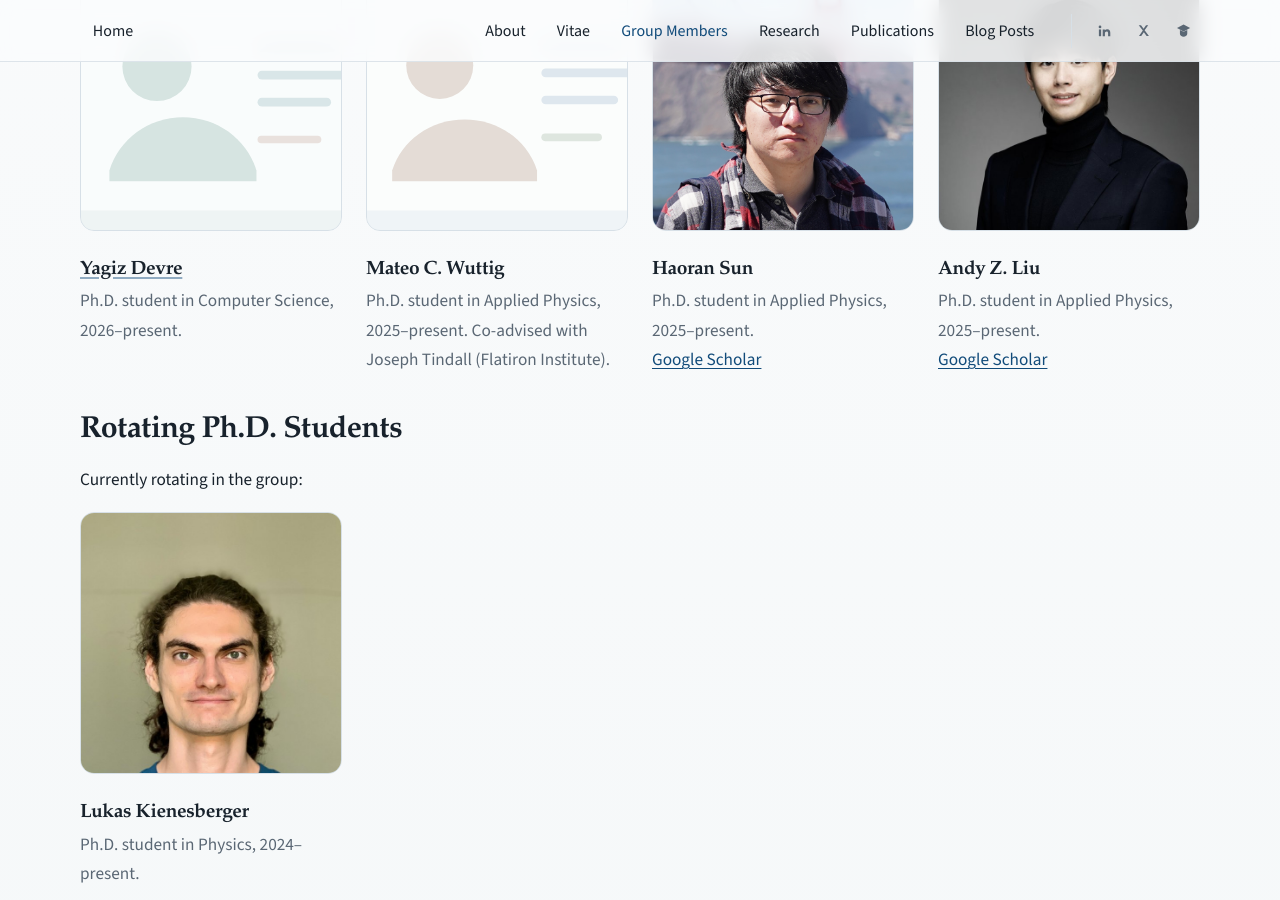
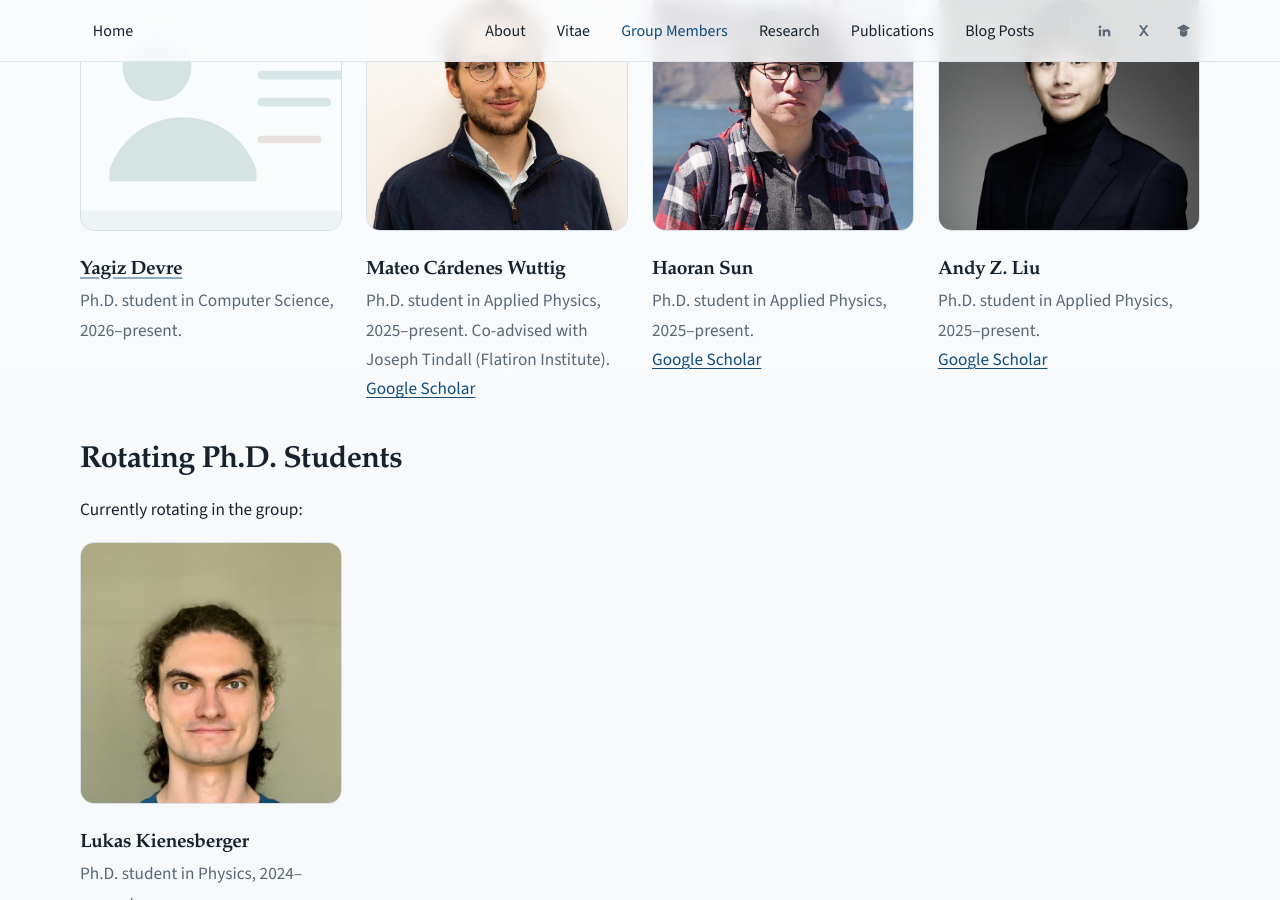
Before and after one commit to jsous/jsous.github.io, a Jekyll site: the page built from pages/people.md, in a window 1280 px wide and 900 px high, scrolled down 910 px. Built offline with Jekyll 4.4.1, drawn with Linux system fonts in a browser that asks for light colours.

Commit message:
Update Mateo and Haoran profiles

```diff
--- a/pages/people.md
+++ b/pages/people.md
@@ -31,12 +31,12 @@ permalink: /group-members/
       <p>Ph.D. student in Computer Science, 2026–present.</p>
     </article>
     <article class="person-card">
-      <img src="{{ '/assets/images/member-placeholder-b.svg' | relative_url }}" alt="Portrait placeholder for Mateo C. Wuttig." width="800" height="600">
-      <h3>Mateo C. Wuttig</h3>
-      <p>Ph.D. student in Applied Physics, 2025–present. Co-advised with Joseph Tindall (Flatiron Institute).</p>
+      <img src="{{ '/assets/images/members/mateo-cardenes-wuttig.jpg' | relative_url }}" alt="Portrait of Mateo Cárdenes Wuttig." width="5600" height="4000">
+      <h3>Mateo Cárdenes Wuttig</h3>
+      <p>Ph.D. student in Applied Physics, 2025–present. Co-advised with Joseph Tindall (Flatiron Institute).<br><a href="https://scholar.google.com/citations?user=gTaxN_EAAAAJ" rel="noreferrer">Google Scholar</a></p>
     </article>
     <article class="person-card">
-      <img src="{{ '/assets/images/members/hsun.jpg' | relative_url }}" alt="Portrait of Haoran Sun." width="1522" height="1522">
+      <img src="{{ '/assets/images/members/hsun.jpeg' | relative_url }}" alt="Portrait of Haoran Sun." width="1667" height="1667">
       <h3>Haoran Sun</h3>
       <p>Ph.D. student in Applied Physics, 2025–present.<br><a href="https://scholar.google.com/citations?user=iW5bof4AAAAJ&amp;hl=en" rel="noreferrer">Google Scholar</a></p>
     </article>
```
Also changed, not shown: assets/images/members/hsun.jpeg (added), assets/images/members/hsun.jpg (deleted), assets/images/members/mateo-cardenes-wuttig.jpg (added).
